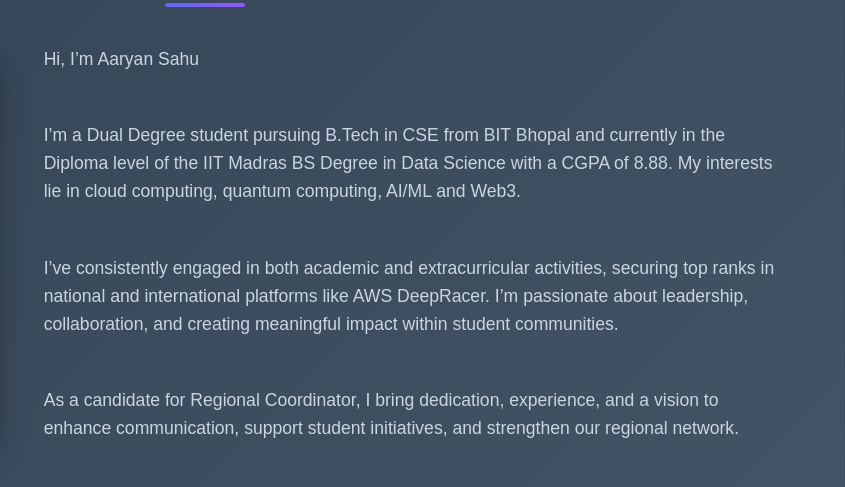
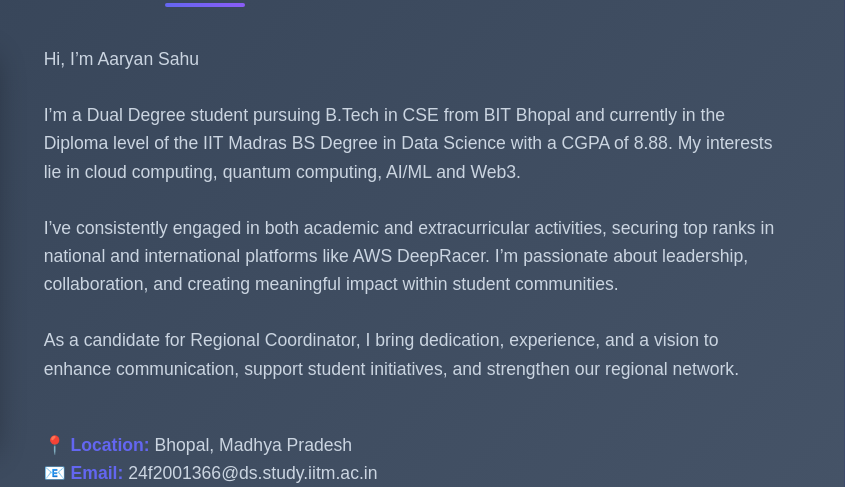
Before and after one commit to Aaryan-2005/manifesto, a plain HTML site: page index.html in a window 1280 px wide. Shown: the part 1068-1555 px from the top of the page, 435-1280 px from the left. Drawn offline with Linux system fonts and the light colour scheme.

Commit message:
Update index.html

```diff
--- a/index.html
+++ b/index.html
@@ -532,10 +532,10 @@
                         </div>
                     </div>
                     <div class="about-text">
-                        <p>Hi, I’m Aaryan Sahu</p>
-                        <p>I’m a Dual Degree student pursuing B.Tech in CSE from BIT Bhopal and currently in the Diploma level of the IIT Madras BS Degree in Data Science with a CGPA of 8.88. My interests lie in cloud computing, quantum computing, AI/ML and Web3.</p>
-                        <p>I’ve consistently engaged in both academic and extracurricular activities, securing top ranks in national and international platforms like AWS DeepRacer. I’m passionate about leadership, collaboration, and creating meaningful impact within student communities.</p>
-                        <p>As a candidate for Regional Coordinator, I bring dedication, experience, and a vision to enhance communication, support student initiatives, and strengthen our regional network.</p>
+                        <p>Hi, I’m Aaryan Sahu<br><br>
+                        I’m a Dual Degree student pursuing B.Tech in CSE from BIT Bhopal and currently in the Diploma level of the IIT Madras BS Degree in Data Science with a CGPA of 8.88. My interests lie in cloud computing, quantum computing, AI/ML and Web3.<br><br>
+                        I’ve consistently engaged in both academic and extracurricular activities, securing top ranks in national and international platforms like AWS DeepRacer. I’m passionate about leadership, collaboration, and creating meaningful impact within student communities.<br><br>
+                        As a candidate for Regional Coordinator, I bring dedication, experience, and a vision to enhance communication, support student initiatives, and strengthen our regional network.</p>
                         <p class="contact-text">
                              <strong>📍 Location:</strong> Bhopal, Madhya Pradesh<br>
                             <strong>📧 Email:</strong> 24f2001366@ds.study.iitm.ac.in<br>
```
